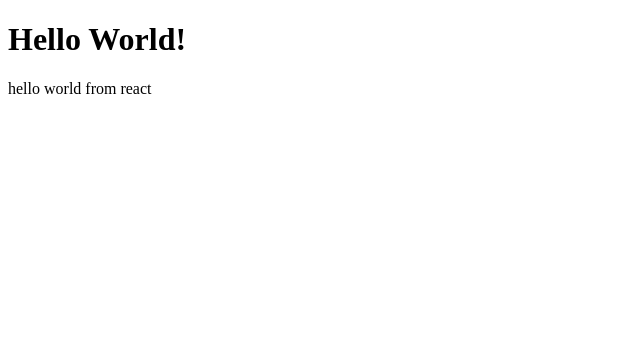
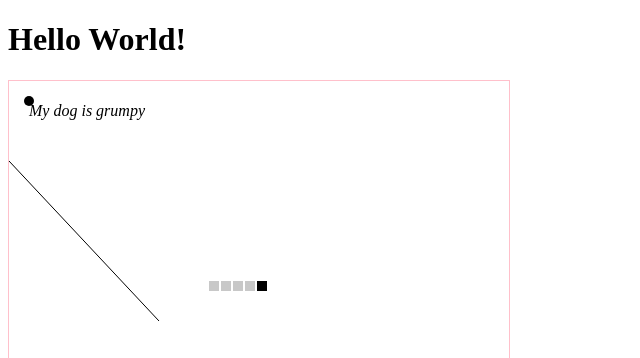
Before and after one commit to AlexanderHoneycutt/react-parcel-example-1, a React (Vite) app: page / in a window 1280 px wide. Shown: the top 358 px of the page, without its empty margins (0-640 px from the left). Built offline with nearby package versions, Linux system fonts and the light colour scheme.

Commit message:
Add shapes to app

```diff
--- a/src/App.js
+++ b/src/App.js
@@ -1,7 +1,26 @@
 import React from "react";
 
+const viewHeight = 500;
+const viewWidth = 500;
+
 const App = () => {
-    return <div>hello world from react</div>;
+    return <svg style={{border: "1px solid pink",
+                        width: viewWidth, height: viewHeight }}>
+                            <circle cx={20} cy={20} r="5"/>
+
+                            <rect x={200} y={200} fill = "rgb(200, 200, 200)" width={10} height={10} />
+                            <rect x={212} y={200} fill = "rgb(200, 200, 200)" width={10} height={10} />
+                            <rect x={224} y={200} fill = "rgb(200, 200, 200)" width={10} height={10} />
+                            <rect x={236} y={200} fill = "rgb(200, 200, 200)" width={10} height={10} />
+                            <rect x={248} y={200} width={10} height={10}
+                                fill = "black" />
+
+                            <line x1={0} y1={80} x2={150} y2={240} stroke="black" />
+
+                            <text x="20" y="35" class="small" style={{font: "italic 16px sans serif"}}>
+                                My dog is grumpy
+                            </text>
+                        </svg>;
 };
 
 export default App;
```
Also changed, not shown: 2 other files (tests, documents, lock files or other folders).
